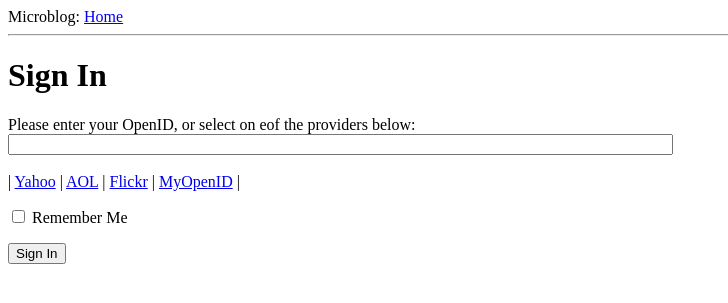
After one commit to treystaff/flask_microblog, a Flask app: page /login in a window 1280 px wide. The commit adds this page. Shown: the top 303 px of the page, without its empty margins (0-728 px from the left). Run offline with Flask 2, Linux system fonts and the light colour scheme.

Commit message:
tutorial part 3

```diff
--- a/app/__init__.py
+++ b/app/__init__.py
@@ -3,5 +3,8 @@ from flask import Flask
 # Create the Flask application object
 app = Flask(__name__)
 
+# Tell the app to use the config setting defined in config.py
+app.config.from_object('config')
+
 # Import is done after app creation to 'avoid circular import error'
 from app import views
--- /dev/null
+++ b/app/forms.py
@@ -0,0 +1,13 @@
+"""
+Forms for the flask microblog application.
+
+"""
+
+from flask.ext.wtf import Form
+from wtforms import StringField, BooleanField
+from wtforms.validators import DataRequired
+
+
+class LoginForm(Form):
+    openid = StringField('openid', validators=[DataRequired()])
+    remember_me = BooleanField('remember_me', default=False)
--- a/app/templates/base.html
+++ b/app/templates/base.html
@@ -10,6 +10,18 @@
     <body>
         <div> Microblog: <a href="/index">Home</a></div>
         <hr>
+        <!--Following handles flashed messages-->
+        {% with messages = get_flashed_messages() %}
+            {% if messages %}
+                <ul>
+                    {% for message in messages %}
+                        <li>{{ message }}</li>
+                    {% endfor %}
+                </ul>
+            {% endif %}
+        {% endwith %}
+
+        <!--Block content from other templates added here...-->
         {% block content %}{% endblock %}
     </body>
 </html>
--- /dev/null
+++ b/app/templates/login.html
@@ -0,0 +1,36 @@
+<!-- Login template. Extends base.html-->
+{% extends "base.html" %}
+
+{% block content %}
+<script type="text/javascript">
+    function set_openid(openid, pr){
+        u = openid.search('<username>')
+        if (u != -1){
+            //openid requires username
+            user = prompt('Enter your' + pr + ' username:')
+            openid = openid.substr(0, u) + user
+
+        }
+        form = document.forms['login'];
+        form.elements['openid'].value = openid
+    }
+</script>
+
+    <h1>Sign In</h1>
+    <form action="" method="post" name="login">
+        <!--Following is replaced by a hidden field that implements CSRF prevention-->
+        {{ form.hidden_tag() }}
+        <p>
+            Please enter your OpenID, or select on eof the providers below:<br>
+            {{ form.openid(size=80) }}<br>
+            {% for error in form.openid.errors %}
+                <span style="color: red;">[{{ error }}]</span>
+            {% endfor %}<br>
+            |{% for pr in providers %}
+                <a href="javascript:set_openid('{{ pr.url }}', '{{ pr.name }}');">{{ pr.name }}</a> |
+            {% endfor %}
+        </p>
+        <p>{{ form.remember_me }} Remember Me</p>
+        <p><input type="submit" value="Sign In"></p>
+    </form>
+{% endblock %}
--- a/app/views.py
+++ b/app/views.py
@@ -1,5 +1,7 @@
-from flask import render_template
+from flask import render_template, flash, redirect
 from app import app
+from .forms import LoginForm
+
 
 # The first view.
 @app.route('/')
@@ -25,3 +27,18 @@ def index():
 
     # Render the index.html template in the app/static/ directory
     return render_template('index.html', title='Home', user=user, posts=posts)
+
+
+@app.route('/login', methods=['GET', 'POST'])
+def login():
+    form = LoginForm()
+
+    if form.validate_on_submit():
+        flash('Login requested for OpenID={0}, remember_me={1}'.format(
+            form.openid.data, str(form.remember_me.data)
+        ))
+
+        return redirect('/index')
+
+    return render_template('login.html', title='Sign In', form=form,
+                           providers=app.config['OPENID_PROVIDERS'])
```
Also changed, not shown: config.py (added, +10 -0 lines).
